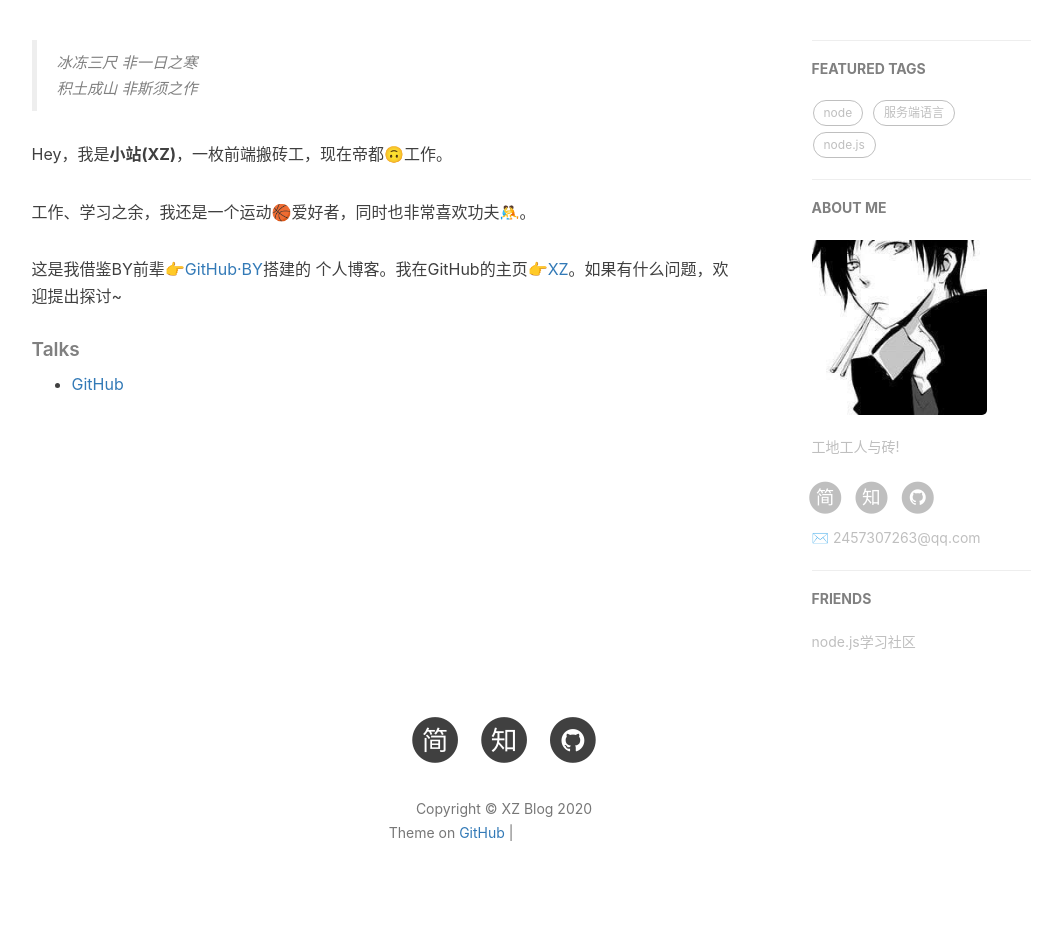
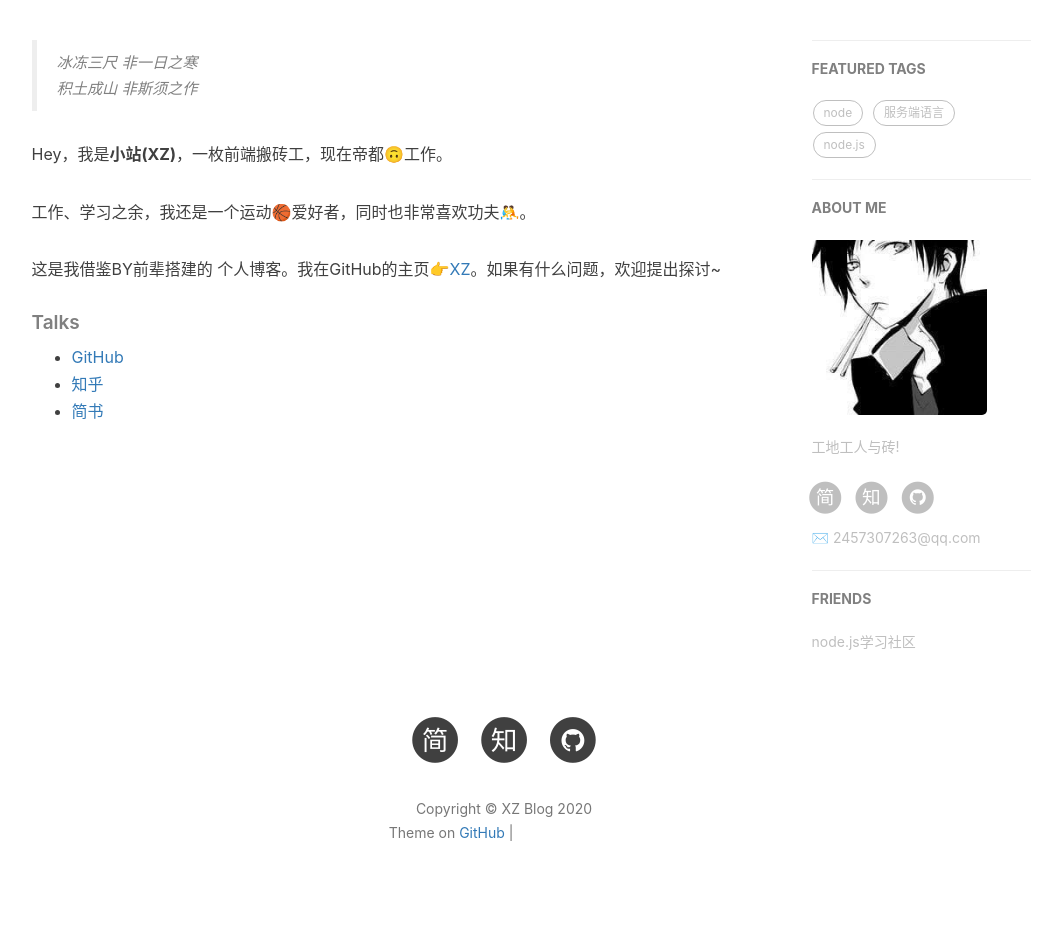
Before and after one commit to XZ361/XZBlog, a Jekyll site: the page built from about.html, in a window 1280 px wide. Shown: the part 418-1355 px from the top of the page, without its empty margins (136-1198 px from the left). Built offline with Jekyll 4.4.1, drawn with Linux system fonts in a browser that asks for light colours; nearby versions of some CDN libraries; comment, search, counter and statistics services are not loaded; grey boxes are pictures that could not be loaded.

Commit message:
Update about.html

```diff
--- a/about.html
+++ b/about.html
@@ -22,14 +22,16 @@ header-img: "img/post-bg-rwd.jpg"
 
     <p>工作、学习之余，我还是一个运动🏀爱好者，同时也非常喜欢功夫🤼‍。</p>
 
-    <p>这是我借鉴BY前辈<a href="https://github.com/qiubaiying">👉GitHub·BY</a>搭建的 个人博客。我在GitHub的主页<a href="https://wangxiaozhan.github.io/">👉XZ</a>。如果有什么问题，欢迎提出探讨~</p>
+    <p>这是我借鉴BY前辈搭建的 个人博客。我在GitHub的主页<a href="https://github.com/wangxiaozhan/">👉XZ</a>。如果有什么问题，欢迎提出探讨~</p>
 
     <p></p>
 
     <h5>Talks</h5>
 
     <ul>
-        <li><a href="https://github.com">GitHub</a></li>
+        <li><a href="https://github.com/wangxiaozhan">GitHub</a></li>
+        <li><a href="https://www.zhihu.com/people/xiao-zhan-57-36">知乎</a></li>
+        <li><a href="https://www.jianshu.com/u/e010cceb794c">简书</a></li>
     </ul>
 </div>
 
```
